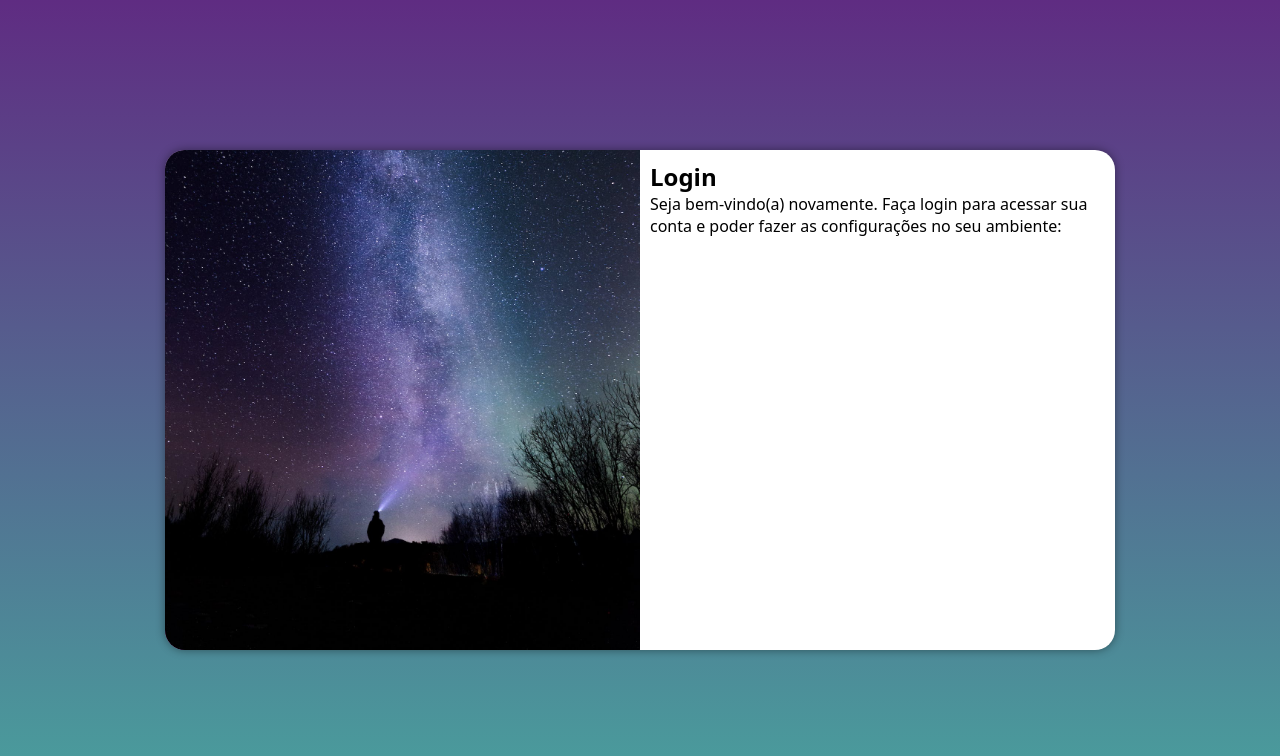
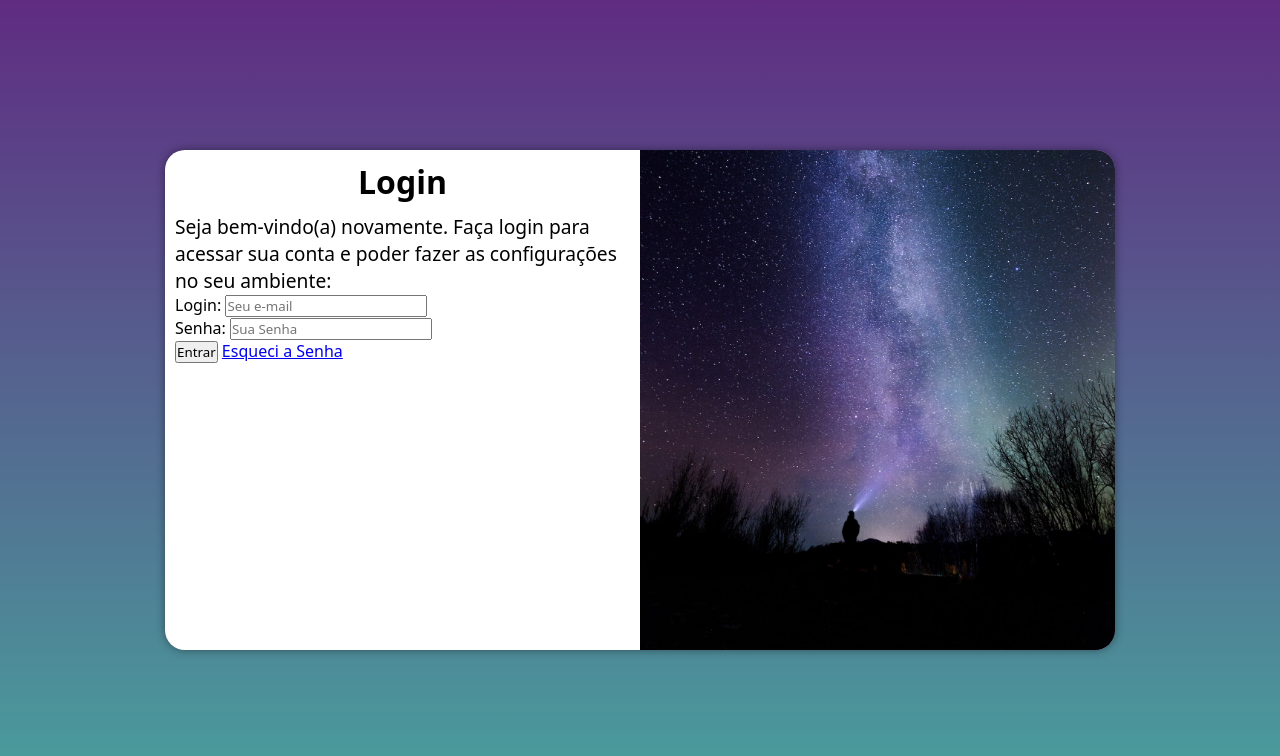
Before and after one commit to analauragcar/projeto-login, a plain HTML site: page index.html in a window 1280 px wide. Drawn offline with Linux system fonts and the light colour scheme.

Commit message:
adicionei o formulário

```diff
--- a/estilos/midia-query.css
+++ b/estilos/midia-query.css
@@ -32,13 +32,21 @@
         width: 950px;
     }
     section#login > div#imagem {
-        float: left;
+        float: right;
         width: 50%;
         height: 100%;
     }
 
     section#login > div#formulario {
-        float: right;
+        float: left;
      width: 50%;
     }
+
+    section#login > div#formulario > h1 {
+        font-size: 2em;
+    }
+
+    section#login > div#formulario > p {
+        font-size: 1.2em;
+    }
 }
--- a/estilos/style.css
+++ b/estilos/style.css
@@ -52,3 +52,8 @@ section#login > div#formulario {
     padding: 10px;
 
 }
+
+div#formulario > h1 {
+    text-align: center;
+    margin-bottom: 10px;
+}
--- a/index.html
+++ b/index.html
@@ -17,8 +17,17 @@
             <div id="formulario">
                 <h1>Login</h1>
                 <p>Seja bem-vindo(a) novamente. Faça login para acessar sua conta e poder fazer as configurações no seu ambiente: </p>
-                <form action="login.php" method="post">
-
+                <form action="login.php" method="post" autocomplete="on">
+                    <div class="campo">
+                        <label for="ilogin">Login:</label>
+                        <input type="email" name="login" id="ilogin" placeholder="Seu e-mail" autocomplete="email" required maxlength="30">
+                    </div>
+                    <div class="campo">
+                        <label for="isenha">Senha:</label>
+                        <input type="password" name="senha" id="isenha" placeholder="Sua Senha" autocomplete="current-password" required minlength="8">
+                    </div>
+                    <input type="submit" value="Entrar">
+                    <a href="esqueci.html">Esqueci a Senha</a>
                 </form>
             </div>
         </section>
```
